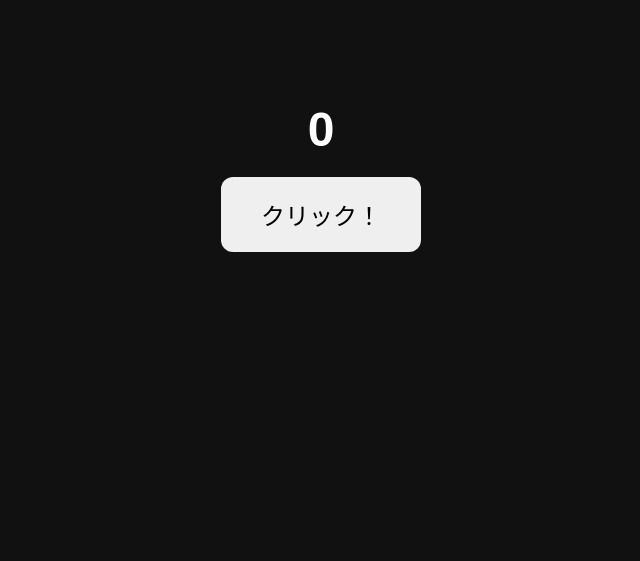
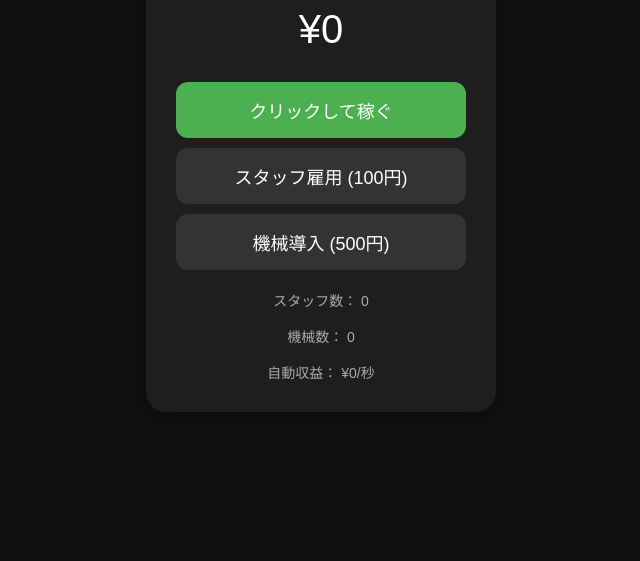
Before and after one commit to heal8140/-, a plain HTML site: page index.html in a window 1280 px wide. Shown: the part 239-800 px from the top of the page, without its empty margins (319-959 px from the left). Drawn offline with Linux system fonts and the light colour scheme.

Commit message:
Update index.html

```diff
--- a/index.html
+++ b/index.html
@@ -4,40 +4,68 @@
   <meta charset="UTF-8">
   <meta name="viewport" content="width=device-width, initial-scale=1.0">
 
-  <title>クリックゲーム</title>
+  <title>放置ゲーム</title>
 
   <style>
 
+    *{
+      box-sizing:border-box;
+    }
+
     body{
       margin:0;
-      height:100vh;
+      background:#111;
+      color:white;
+      font-family:sans-serif;
       display:flex;
       justify-content:center;
       align-items:center;
-      background:#111;
-      font-family:sans-serif;
+      height:100vh;
+    }
+
+    .game{
+      width:350px;
+      background:#1e1e1e;
+      padding:30px;
+      border-radius:20px;
+      text-align:center;
+      box-shadow:0 0 20px rgba(0,0,0,0.5);
+    }
+
+    h1{
+      margin-top:0;
+      font-size:32px;
+    }
+
+    .money{
+      font-size:40px;
+      margin:20px 0;
+    }
+
+    button{
+      width:100%;
+      padding:15px;
+      margin-top:10px;
+      border:none;
+      border-radius:12px;
+      font-size:18px;
+      cursor:pointer;
+    }
+
+    .click-btn{
+      background:#4caf50;
       color:white;
     }
 
-    .game{
-      text-align:center;
+    .shop-btn{
+      background:#333;
+      color:white;
     }
 
-    h1{
-      font-size:48px;
-      margin-bottom:20px;
-    }
-
-    button{
-      padding:20px 40px;
-      font-size:24px;
-      border:none;
-      border-radius:12px;
-      cursor:pointer;
-    }
-
-    button:hover{
-      opacity:0.8;
+    .info{
+      margin-top:20px;
+      font-size:14px;
+      color:#aaa;
     }
 
   </style>
@@ -47,28 +75,138 @@
 
   <div class="game">
 
-    <h1 id="score">0</h1>
+    <h1>放置ゲーム</h1>
 
-    <button id="btn">
-      クリック！
+    <div class="money">
+      ¥<span id="money">0</span>
+    </div>
+
+    <button class="click-btn" id="clickBtn">
+      クリックして稼ぐ
     </button>
+
+    <button class="shop-btn" id="staffBtn">
+      スタッフ雇用 (100円)
+    </button>
+
+    <button class="shop-btn" id="machineBtn">
+      機械導入 (500円)
+    </button>
+
+    <div class="info">
+
+      スタッフ数：
+      <span id="staffCount">0</span>
+
+      <br><br>
+
+      機械数：
+      <span id="machineCount">0</span>
+
+      <br><br>
+
+      自動収益：
+      ¥<span id="income">0</span>/秒
+
+    </div>
 
   </div>
 
   <script>
 
-    let score = 0;
+    let money = 0;
 
-    const scoreText = document.getElementById("score");
-    const btn = document.getElementById("btn");
+    let staff = 0;
+    let machine = 0;
 
-    btn.addEventListener("click", ()=>{
+    let autoIncome = 0;
 
-      score++;
+    const moneyText = document.getElementById("money");
+    const incomeText = document.getElementById("income");
 
-      scoreText.textContent = score;
+    const staffCount = document.getElementById("staffCount");
+    const machineCount = document.getElementById("machineCount");
+
+    const clickBtn = document.getElementById("clickBtn");
+    const staffBtn = document.getElementById("staffBtn");
+    const machineBtn = document.getElementById("machineBtn");
+
+
+
+    // 表示更新
+    function updateScreen(){
+
+      moneyText.textContent = money;
+      incomeText.textContent = autoIncome;
+
+      staffCount.textContent = staff;
+      machineCount.textContent = machine;
+
+    }
+
+
+
+    // クリック収益
+    clickBtn.addEventListener("click", ()=>{
+
+      money += 1;
+
+      updateScreen();
 
     });
+
+
+
+    // スタッフ購入
+    staffBtn.addEventListener("click", ()=>{
+
+      if(money >= 100){
+
+        money -= 100;
+
+        staff++;
+
+        autoIncome += 1;
+
+        updateScreen();
+
+      }
+
+    });
+
+
+
+    // 機械購入
+    machineBtn.addEventListener("click", ()=>{
+
+      if(money >= 500){
+
+        money -= 500;
+
+        machine++;
+
+        autoIncome += 5;
+
+        updateScreen();
+
+      }
+
+    });
+
+
+
+    // 自動収益
+    setInterval(()=>{
+
+      money += autoIncome;
+
+      updateScreen();
+
+    },1000);
+
+
+
+    updateScreen();
 
   </script>
 
```
